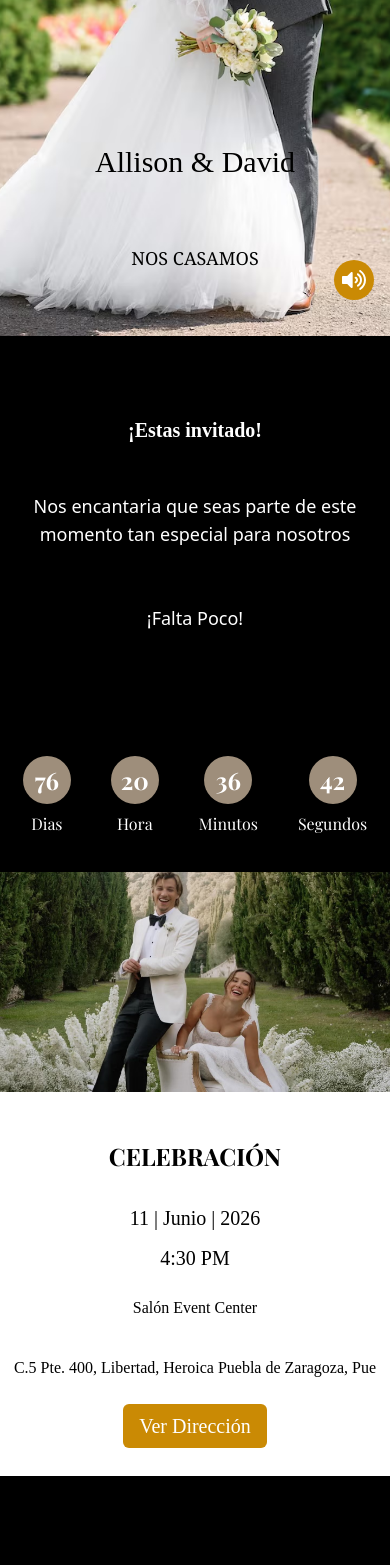
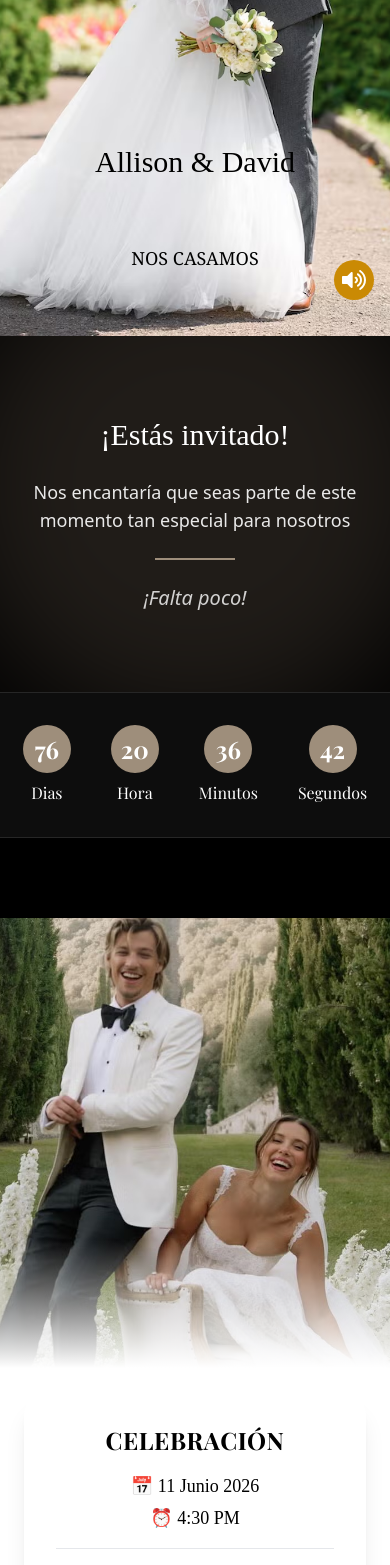
Before and after one commit to patrickespinoza/Invitacion-Web-02, a React (Vite) app in the folder Nuestra-Boda/: page / in a window 390 px wide. Shown: the part 432-1997 px from the top of the page. Built offline with nearby package versions, Linux system fonts and the light colour scheme; a web font is replaced by a local one.

Commit message:
cambio en presentacion a premium

```diff
--- a/Nuestra-Boda/src/carrusel.jsx
+++ b/Nuestra-Boda/src/carrusel.jsx
@@ -33,44 +33,58 @@ const Carousel = () => {
   };
 
   return (
-    <section>
-    <div className="relative w-[380px] h-[400px] overflow-hidden flex flex-col items-center">
+     <section className="w-full flex flex-col items-center">
+  <div className="relative w-full max-w-md h-[400px] overflow-hidden flex items-center justify-center">
+
     <div
       ref={carouselRef}
-        className="absolute flex transition-transform duration-[1000ms] ease-in-out"
-        style={{ transform: `translateX(-${index * 100}%)`, width: `${images.length * 100}%` }}
+      className="absolute flex transition-transform duration-700 ease-in-out h-full"
+      style={{
+        transform: `translateX(-${index * 100}%)`,
+        width: `${images.length * 100}%`
+      }}
     >
       {images.map((src, i) => (
-          <div key={i} className="flex-shrink-0 w-full h-full flex items-center justify-center">
-            <img className="h-[400px] w-[400px] object-cover" src={src} alt={`Imagen ${i + 1}`} />
+        <div
+          key={i}
+          className="w-full h-full flex-shrink-0 flex items-center justify-center"
+        >
+          <img
+            className="w-full h-full object-contain rounded-2xl bg-white"
+            src={src}
+            alt={`Imagen ${i + 1}`}
+          />
         </div>
       ))}
     </div>
+
+    {/* Botones */}
     <button
-        className="absolute left-0 top-1/2 transform -translate-y-1/2 bg-white p-3 rounded-full shadow-lg hover:bg-gray-200"
+      className="absolute left-2 top-1/2 -translate-y-1/2 bg-white/80 backdrop-blur-md p-2 rounded-full shadow-md hover:bg-white"
       onClick={prevImage}
     >
-        &lt; {/* Botón de izquierda */}
+      ‹
     </button>
+
     <button
-        className="absolute right-0 top-1/2 transform -translate-y-1/2 bg-white p-3 rounded-full shadow-lg hover:bg-gray-200"
+      className="absolute right-2 top-1/2 -translate-y-1/2 bg-white/80 backdrop-blur-md p-2 rounded-full shadow-md hover:bg-white"
       onClick={nextImage}
     >
-        &gt; {/* Botón de derecha */}
+      ›
     </button>
-      {/* Indicadores de puntos fuera de la imagen, en la parte inferior */}
   </div>
+
+  {/* Indicadores */}
   <div className="flex justify-center mt-4">
     {images.map((_, i) => (
       <span
         key={i}
-            className={`h-2 w-2 mx-1 rounded-full ${
-              index === i ? 'bg-black' : 'bg-gray-400'
+        className={`h-2 w-2 mx-1 rounded-full transition ${
+          index === i ? "bg-[#9E8E7B] scale-125" : "bg-gray-400"
         }`}
-          ></span>
+      />
     ))}
   </div>
-
 </section>
   );
 };
--- a/Nuestra-Boda/src/intinerario.jsx
+++ b/Nuestra-Boda/src/intinerario.jsx
@@ -75,48 +75,160 @@ ${mensajeInvitado || "Sin mensaje"}
   return (
     <div >
 
-      <div className="flex flex-col items-center justify-center h-96 md:h-80 lg:h-[700px] bg-black text-white" >
-          <h1 className="text-xl sm:text-6xl font-bold p-5 font-cursiveDancing">¡Estas invitado!</h1>
-          <p className="text-lg sm:text-4xl p-7 text-center ">Nos encantaria que seas parte de este momento tan especial para nosotros</p>
-          <p className="text-lg sm:text-4xl p-7 text-center">¡Falta Poco!</p>
-          {/* <img className="h-24 w-24 sm:h-28 sm:w-28 p-3" src="/pareja-de-boda.png" alt="dress code" /> */}
+      <div className="relative flex flex-col items-center justify-center text-white bg-black py-20 px-6 text-center overflow-hidden">
+
+  {/* Glow decorativo sutil */}
+  <div className="absolute w-[500px] h-[500px] bg-[#9E8E7B]/20 rounded-full blur-3xl top-[-100px]"></div>
+
+  {/* Contenido */}
+  <div className="relative z-10 max-w-3xl">
+
+    <h1 className="text-3xl sm:text-5xl md:text-6xl font-cursiveDancing mb-6 leading-tight">
+      ¡Estás invitado!
+    </h1>
+
+    <p className="text-lg sm:text-2xl md:text-3xl opacity-90 mb-6">
+      Nos encantaría que seas parte de este momento tan especial para nosotros
+    </p>
+
+    {/* Línea elegante */}
+    <div className="w-20 h-[2px] bg-[#9E8E7B] mx-auto my-6"></div>
+
+    <p className="text-xl sm:text-3xl italic opacity-80">
+      ¡Falta poco!
+    </p>
+
   </div>
-       <div className="flex flex-col items-center justify-center p-7 bg-black">
+</div>
+
+{/* COUNTDOWN separado pero integrado */}
+<div className="bg-black pb-20 flex justify-center">
+  <div className="bg-white/5 backdrop-blur-md border border-white/10 rounded-2xl px-8 py-6 shadow-xl">
     <Countdown targetDate="2026-06-11T00:00:00" />
   </div>
-        <div className="flex flex-col items-center justify-center">
-        <img src="/bajotime.avif" alt="acepto" />
+</div>
+        <div className="relative w-full h-[450px] md:h-[550px] lg:h-[700px] overflow-hidden">
+
+  <img
+    src="/bajotime.avif"
+    alt="Decoración"
+    className="w-full h-full object-cover object-center"
+  />
+
+  {/* Fade blanco abajo */}
+  <div className="absolute bottom-0 left-0 w-full h-32 bg-gradient-to-t from-white to-transparent"></div>
+
 </div>
 
       <div className="grid grid-cols-1 md:grid-cols-2 lg:grid-cols-2  ">
-        <div className="flex flex-col items-center justify-center gap-3 h-96 md:h-96 lg:h-[700px]" >
-          <h1 className="text-2xl sm:text-3xl font-bold p-5 font-playfair">CELEBRACIÓN</h1>
-          <p className="text-xl sm:text-xl font-cursiveDancing">11 | Junio | 2026</p>
-          <p className="text-xl sm:text-xl font-cursiveDancing"> 4:30 PM</p>
-          {/* <img className="h-24 w-24 sm:h-28 sm:w-28 p-3" src="/tarta-de-boda.png" alt="imagen del salon" /> */}
-          <p className="p-3 text-center font-cursiveDancing">Salón Event Center</p>
-          <p className="p-3 text-center font-cursiveDancing">C.5 Pte. 400, Libertad, Heroica Puebla de Zaragoza, Pue</p>
-          <a className="bg-yellow-600 rounded-md p-3 w-36 h-11 flex items-center justify-center text-xl text-white font-cursiveDancing" href="https://maps.app.goo.gl/TsSDUBKAractwi8F8">Ver Dirección</a>
+        <div className="flex items-center justify-center p-6">
+  <div className="bg-white rounded-3xl shadow-xl p-8 max-w-md w-full text-center space-y-4 hover:scale-105 transition duration-300">
+
+    <h1 className="text-2xl sm:text-3xl font-bold font-playfair tracking-wide">
+      CELEBRACIÓN
+    </h1>
+
+    <div className="text-lg font-cursiveDancing space-y-1">
+      <p>📅 11 Junio 2026</p>
+      <p>⏰ 4:30 PM</p>
+    </div>
+
+    <div className="border-t border-gray-200 pt-4 space-y-2">
+      <p className="font-semibold text-lg">Ubicacion</p>
+      <p className="font-semibold text-lg">📍 Salón Event Center</p>
+      <p className="text-sm text-gray-600">
+        C.5 Pte. 400, Libertad, Heroica Puebla de Zaragoza, Pue
+      </p>
+    </div>
+
+    <a
+      href="https://maps.app.goo.gl/TsSDUBKAractwi8F8"
+      target="_blank"
+      className="inline-block mt-4 bg-[#9E8E7B] hover:bg-[#8a7a69] text-white px-6 py-3 rounded-full shadow-md transition duration-300"
+    >
+      Ver ubicación
+    </a>
+  </div>
 </div>
 
         {/* Sección de Vestimenta */}
-        <div className="flex flex-col items-center justify-center h-96 md:h-80 lg:h-[700px] bg-black text-white" >
-          <h1 className="text-xl sm:text-5xl font-bold p-5 font-playfair ">VESTIMENTA</h1>
-          <p className="text-lg sm:text-4xl p-7 text-center ">Formal</p>
-          {/* <img className="h-24 w-24 sm:h-28 sm:w-28 p-3" src="/pareja-de-boda.png" alt="dress code" /> */}
+        <div className="flex items-center justify-center p-6 bg-black">
+  <div className="bg-white/10 backdrop-blur-md rounded-3xl shadow-xl p-8 max-w-md w-full text-center space-y-4 text-white">
+
+    <h1 className="text-2xl sm:text-4xl font-bold font-playfair tracking-wide">
+      Detalles
+    </h1>
+
+    <p className="text-lg sm:text-2xl font-cursiveDancing">
+      Código de vestimenta
+    </p>
+
+    {/* Línea decorativa */}
+    <div className="w-16 h-[2px] bg-[#9E8E7B] mx-auto"></div>
+
+    {/* Tipo */}
+    <p className="text-2xl sm:text-3xl font-semibold mt-2">
+      Formal
+    </p>
+
+    {/* Descripción */}
+    <p className="text-sm sm:text-base text-gray-300 mt-2">
+      Elegante y acorde a la ocasión. Evita colores demasiado claros.
+    </p>
+
+    {/* Íconos */}
+    <div className="flex justify-center gap-6 mt-4 text-3xl">
+      <span>🤵</span>
+      <span>👗</span>
+    </div>
+
+    {/* Línea decorativa */}
+    <div className="w-16 h-[2px] bg-[#9E8E7B] mx-auto"></div>
+
+    <p className="text-lg sm:text-2xl font-cursiveDancing">
+      Evento
+    </p>
+
+    <p className="text-sm sm:text-base text-gray-300 mt-2">
+      Solo para adultos
+    </p>
+
+
+  </div>
 </div>
 
         {/* Sección de Momentos */}
-        <div className="flex flex-col items-center justify-center" >
-          <h1 className="text-xl sm:text-2xl font-bold p-5 font-playfair">NUESTROS MOMENTOS</h1>
+        <div className="flex items-center justify-center py-12 bg-gray-50">
+  <div className="max-w-4xl w-full text-center space-y-6">
+
+    {/* Título */}
+    <h1 className="text-2xl sm:text-4xl font-bold font-playfair tracking-wide">
+      Nuestros Momentos
+    </h1>
+
+    {/* Línea decorativa */}
+    <div className="w-20 h-[2px] bg-[#9E8E7B] mx-auto"></div>
+
+    {/* Subtexto */}
+    <p className="text-gray-500 text-sm sm:text-base">
+      Un vistazo a nuestra historia juntos 💛
+    </p>
+
+    {/* Carrusel dentro de card */}
+    <div className="bg-white rounded-3xl shadow-xl p-4 sm:p-6 flex justify-center">
+  <div className="w-full max-w-xl">
     <Carousel />
+  </div>
+</div>
+
+  </div>
 </div>
 
         {/* Sección de Regalos */}
   <div className="flex flex-col items-center justify-center gap-3 h-96 md:h-80 lg:h-[700px]">
   <img className="h-24 w-24 sm:h-28 sm:w-28 p-3" src="/regalo1.png" alt="Regalo" />
   <h1 className="text-xl sm:text-2xl font-bold p-3 font-playfair">REGALOS</h1>
-  <p className="text-lg sm:text-xl p-7 text-center ">Ya tenemos pensado el ferrari, la mansion y el velero. Ahora lo unico que onos falta es el dinero</p>
+  <p className="text-lg sm:text-xl p-7 text-center ">Ya tenemos pensado el ferrari, la mansion y el velero. Ahora lo unico que nos falta es el dinero</p>
 
   {/* Botón para ver datos bancarios*/}
   <button
@@ -204,8 +316,33 @@ ${mensajeInvitado || "Sin mensaje"}
 
 {/* Sección de Confirmación de Asistencia */}
 
-<div className="flex flex-col items-center justify-center">
-        <img src="/finalboda.webp" alt="acepto" />
+<div className="relative w-full flex justify-center items-center py-16 bg-black overflow-hidden">
+
+  {/* Fondo con blur */}
+  <img
+    src="/finalboda.webp"
+    alt="Fondo boda"
+    className="absolute w-full h-full object-cover opacity-30 blur-sm scale-110"
+  />
+
+  {/* Contenido principal */}
+  <div className="relative flex flex-col items-center">
+
+    <img
+      src="/finalboda.webp"
+      alt="Boda"
+      className="w-72 sm:w-96 rounded-2xl shadow-2xl border border-white/20"
+    />
+
+    {/* Línea decorativa */}
+    <div className="w-24 h-[2px] bg-[#9E8E7B] mt-6"></div>
+
+    {/* Texto opcional elegante */}
+    <p className="text-white mt-4 text-lg font-cursiveDancing opacity-90">
+      ¡Te esperamos!
+    </p>
+
+  </div>
 </div>
 <div className="flex flex-col items-center justify-center gap-4 h-auto py-10 bg-gray-50 rounded-2xl shadow-md">
   <h1 className="text-xl sm:text-2xl font-bold font-playfair">
```
Lines whose indentation alone changed are shown as unchanged.
